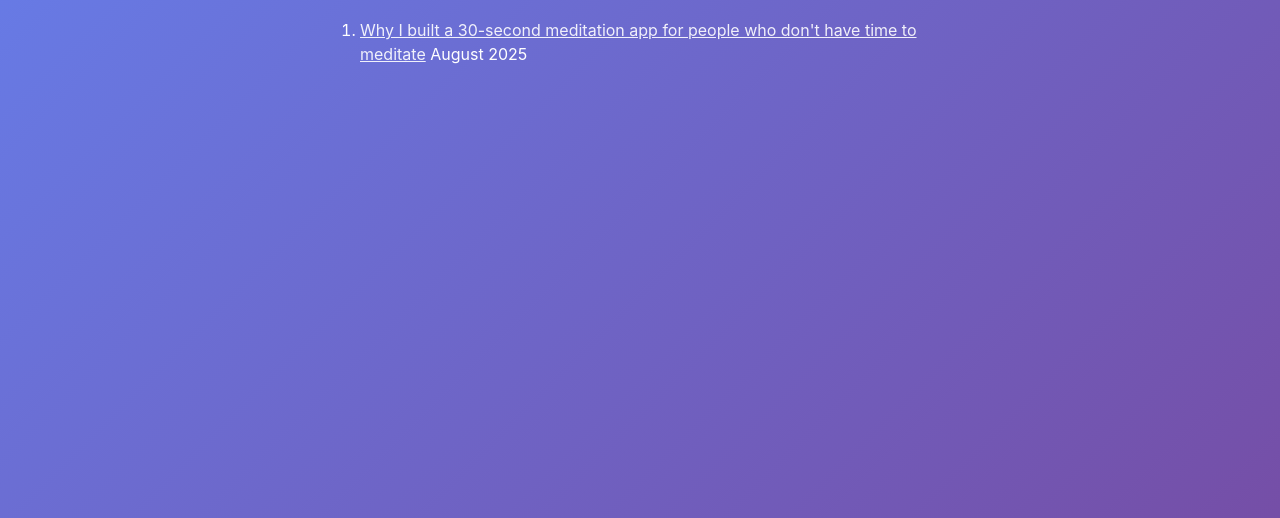
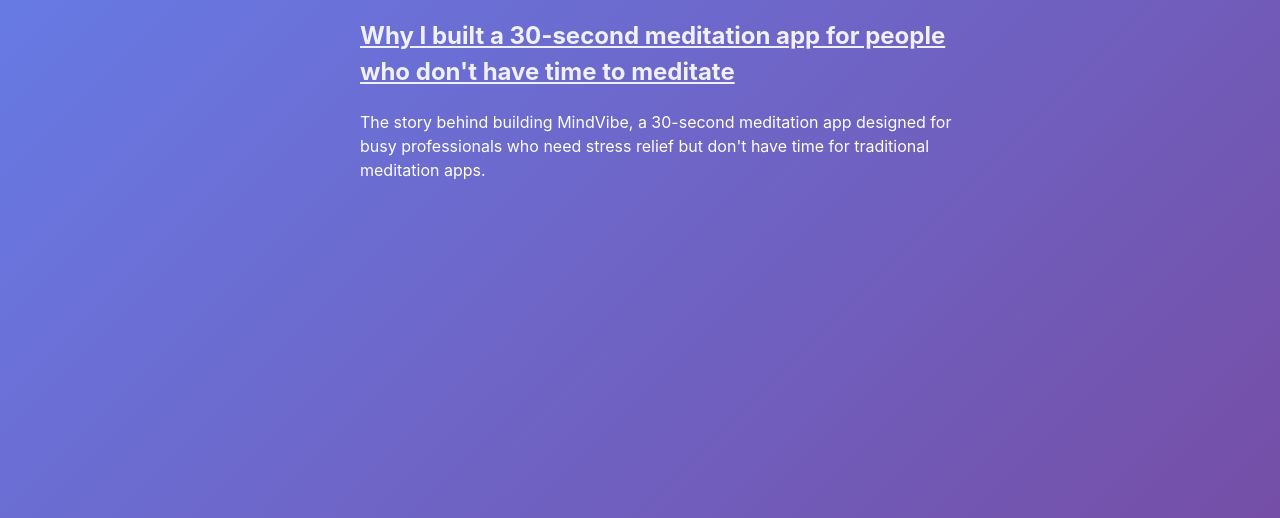
Before and after one commit to donovanh/mindvibe-website, an Eleventy site: page content/blog.njk in a window 1280 px wide. Shown: the part 157-675 px from the top of the page. Built offline with nearby package versions, Linux system fonts and the light colour scheme; Eleventy itself is replaced by a stand-in of ours; files that its build step writes are made by us from their sources.

Commit message:
Updating blog details

```diff
--- a/_includes/postslist.njk
+++ b/_includes/postslist.njk
@@ -1,11 +1,11 @@
 <div class="post-list">
     {%- css %}.postlist { counter-reset: start-from {{ (postslistCounter or postslist.length) + 1 }} }{% endcss %}
-    <ol reversed class="postlist">
+    <ul reversed class="postlist">
     {% for post in postslist | reverse %}
     	<li class="postlist-item{% if post.url == url %} postlist-item-active{% endif %}">
-    		<a href="{{ post.url }}" class="postlist-link">{% if post.data.title %}{{ post.data.title }}{% else %}<code>{{ post.url }}</code>{% endif %}</a>
-    		<time class="postlist-date" datetime="{{ post.date | htmlDateString }}">{{ post.date | readableDate("LLLL yyyy") }}</time>
+    		<a href="{{ post.url }}" class="postlist-link"><h2>{{ post.data.title }}</h2></a>
+            <p>{{ post.data.description }}</p>
     	</li>
     {% endfor %}
-    </ol>
+    </ul>
 </div>
--- a/content/blog/2025-08-04-intro/index.md
+++ b/content/blog/2025-08-04-intro/index.md
@@ -1,7 +1,7 @@
 ---
 title: Why I built a 30-second meditation app for people who don't have time to meditate
 permalink: /why-i-built-mindvibe/
-description: Why I created MindVibe
+description: The story behind building MindVibe, a 30-second meditation app designed for busy professionals who need stress relief but don't have time for traditional meditation apps.
 date: 2025-08-04
 tags:
   - dev
--- a/public/css/index.css
+++ b/public/css/index.css
@@ -84,6 +84,13 @@
 .post-list {
 	max-width: 40em;
 	margin: 0 auto;
+}
+
+.postlist {
+	list-style: none;
+}
+
+.postlist-item {
 }
 
 /* https://www.a11yproject.com/posts/how-to-hide-content/ */
```
